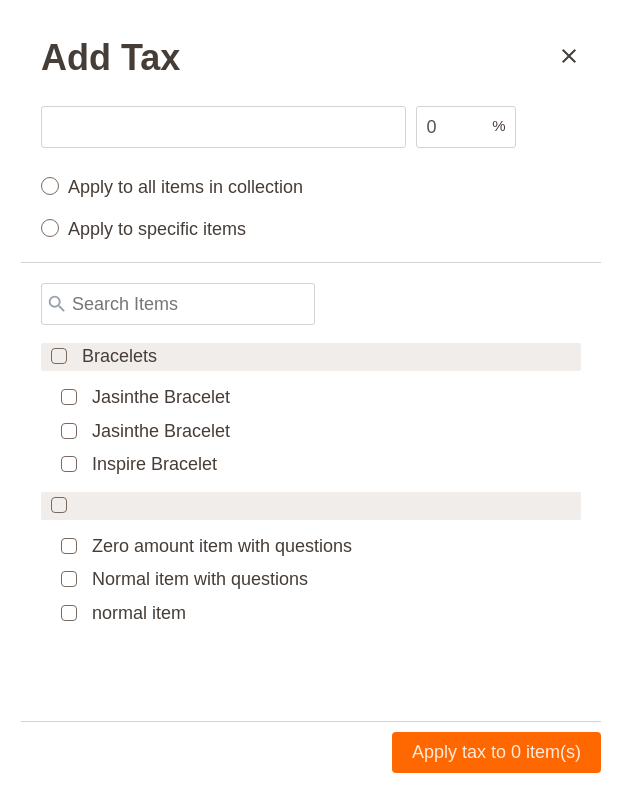
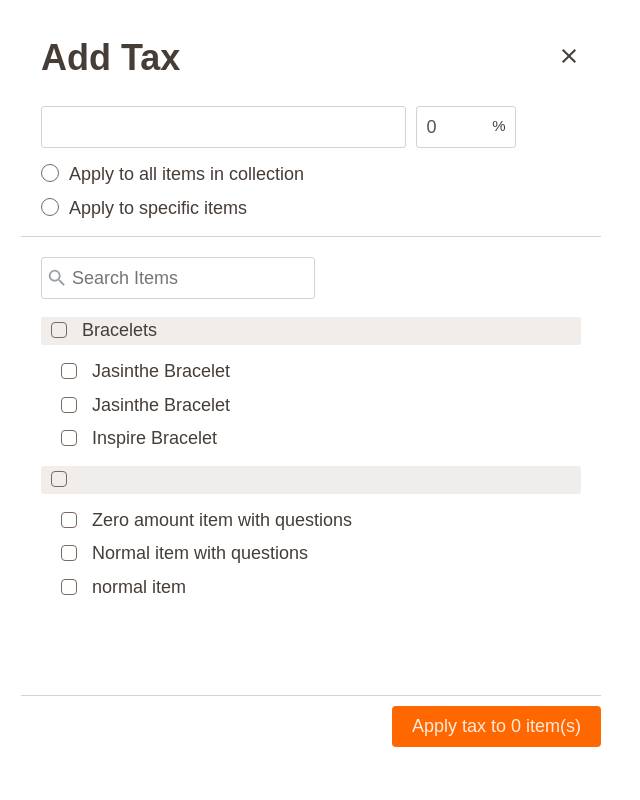
Before and after one commit to krebeDev/taxform, a React (Create React App) app: page / in a window 1280 px wide. Shown: the whole page, without its empty margins (329-969 px from the left). Built offline with nearby package versions, Linux system fonts and the light colour scheme.

Commit message:
re-adjust radio group spacing

```diff
--- a/src/styles/index.css
+++ b/src/styles/index.css
@@ -71,12 +71,11 @@ input[type='checkbox'] + span:before {
 }
 
 input[type='radio'] + span:before {
-  margin-right: 0.5em;
-  margin-top: 0.5em;
   width: 18px;
   height: 18px;
   padding: 0.5rem;
   border-radius: 50%;
+  margin-right: 1rem;
 }
 
 input[type='checkbox'] + span:before {
@@ -168,15 +167,11 @@ ul {
 }
 
 .radio-group {
-  margin: 2rem 0;
+  margin: 1.5rem 0;
 }
 .radio-group__inner > label {
   margin: 1rem 0;
   display: block;
-}
-
-.radio-button {
-  margin-right: 0.6rem;
 }
 
 .search-box {
```
